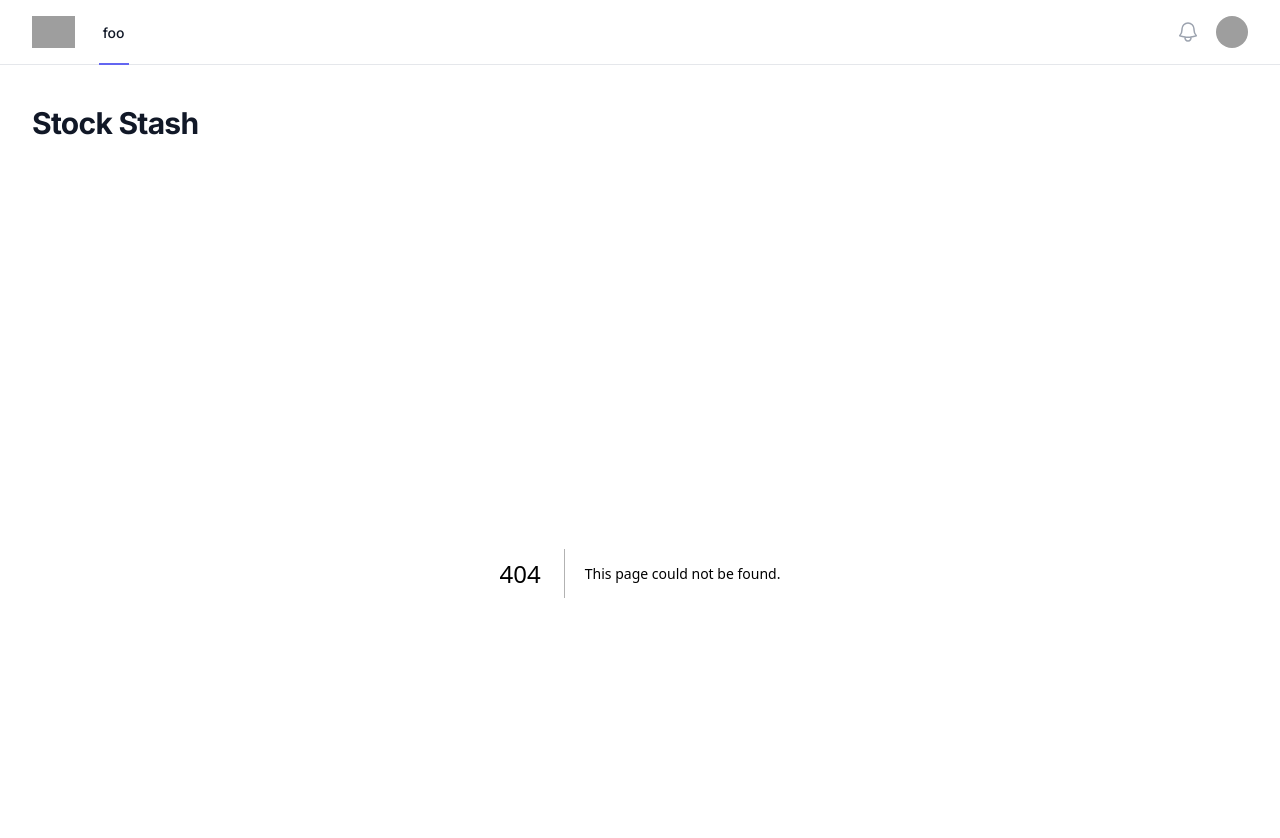
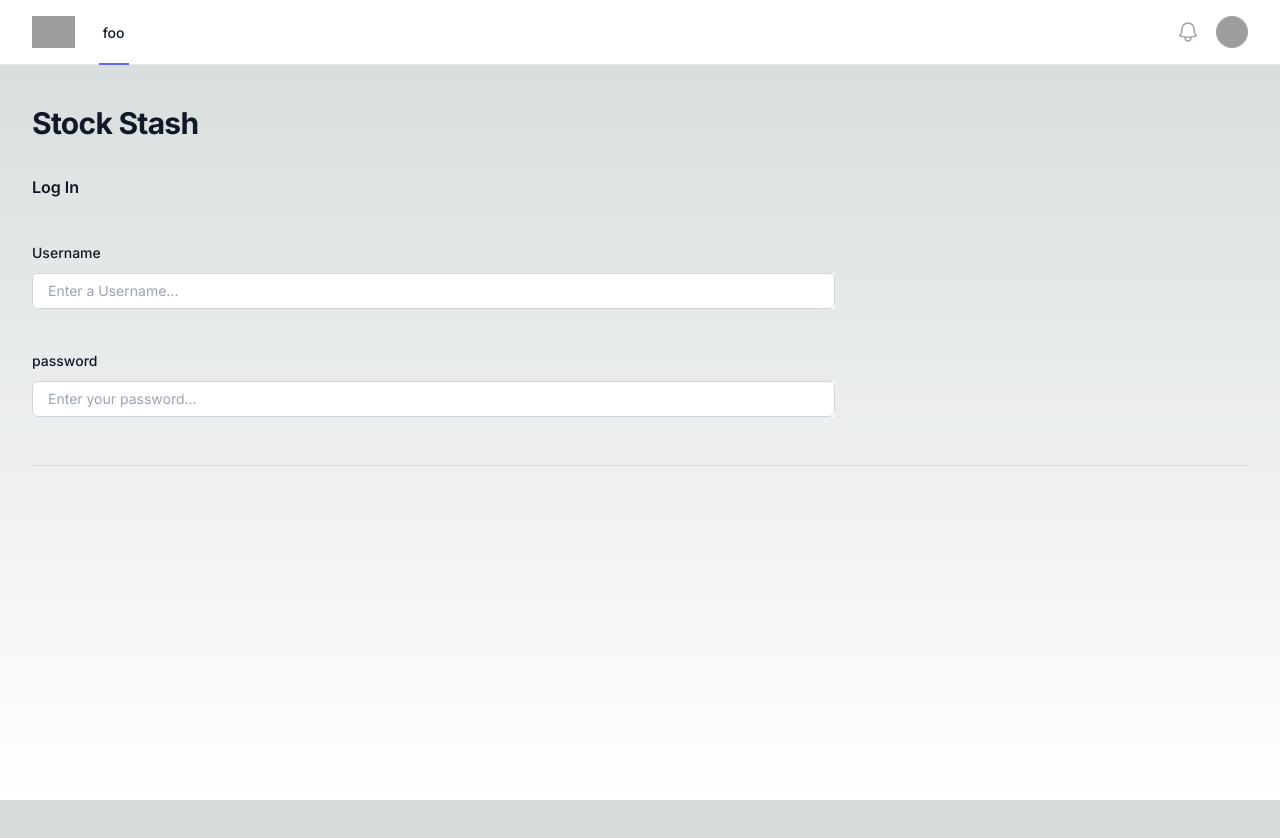
Before and after one commit to lbholmes1998/StockStash, a Next.js app in the folder nextjs-fastapi/: page /login in a window 1280 px wide. Before the commit this address had no page. Shown: the top 838 px of the page. After the commit the page ends 800 px from the top, so only its background shows below. Built offline with nearby package versions, Linux system fonts and the light colour scheme; grey boxes are pictures that could not be loaded.

Commit message:
Login page

```diff
--- /dev/null
+++ b/nextjs-fastapi/app/login/page.tsx
@@ -0,0 +1,10 @@
+import Login from "../components/Login"
+
+
+export default function LoginPage() {
+    return (
+        <>
+            <Login />
+        </>
+    )
+}
```
